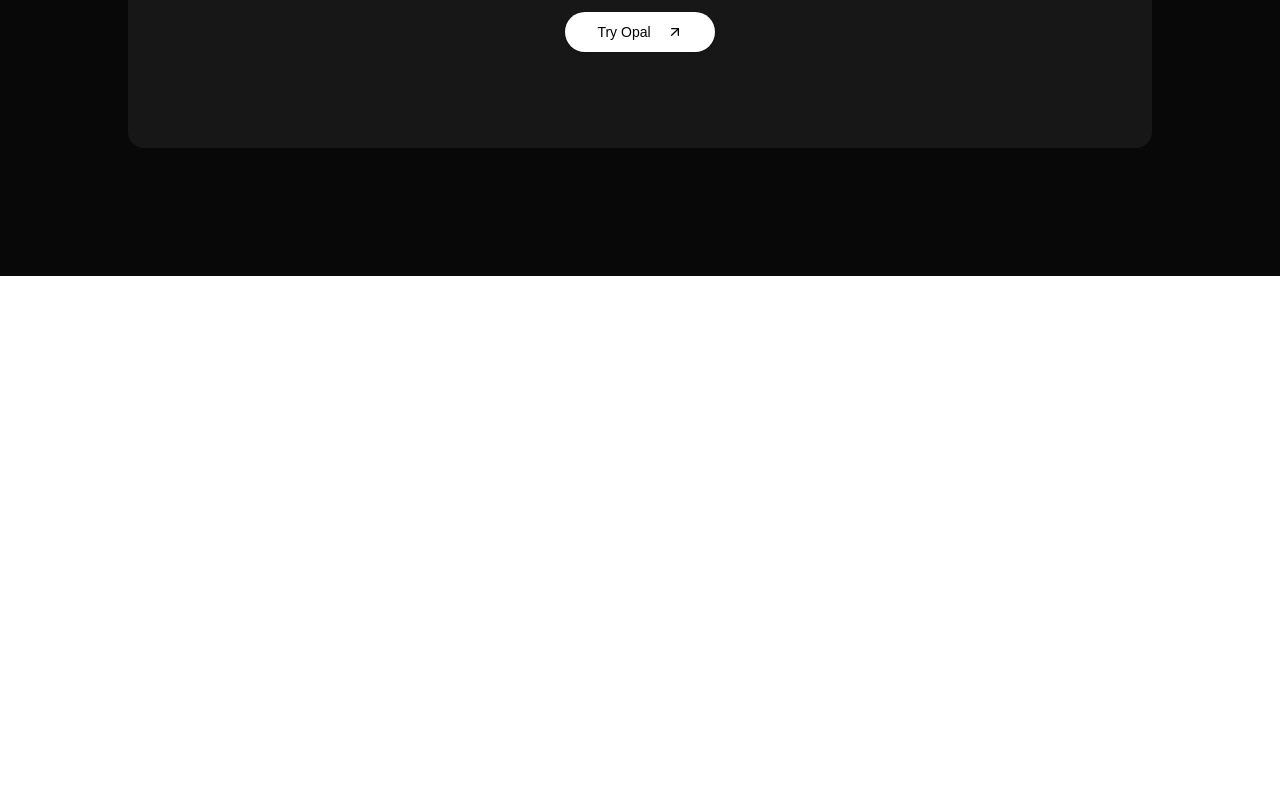
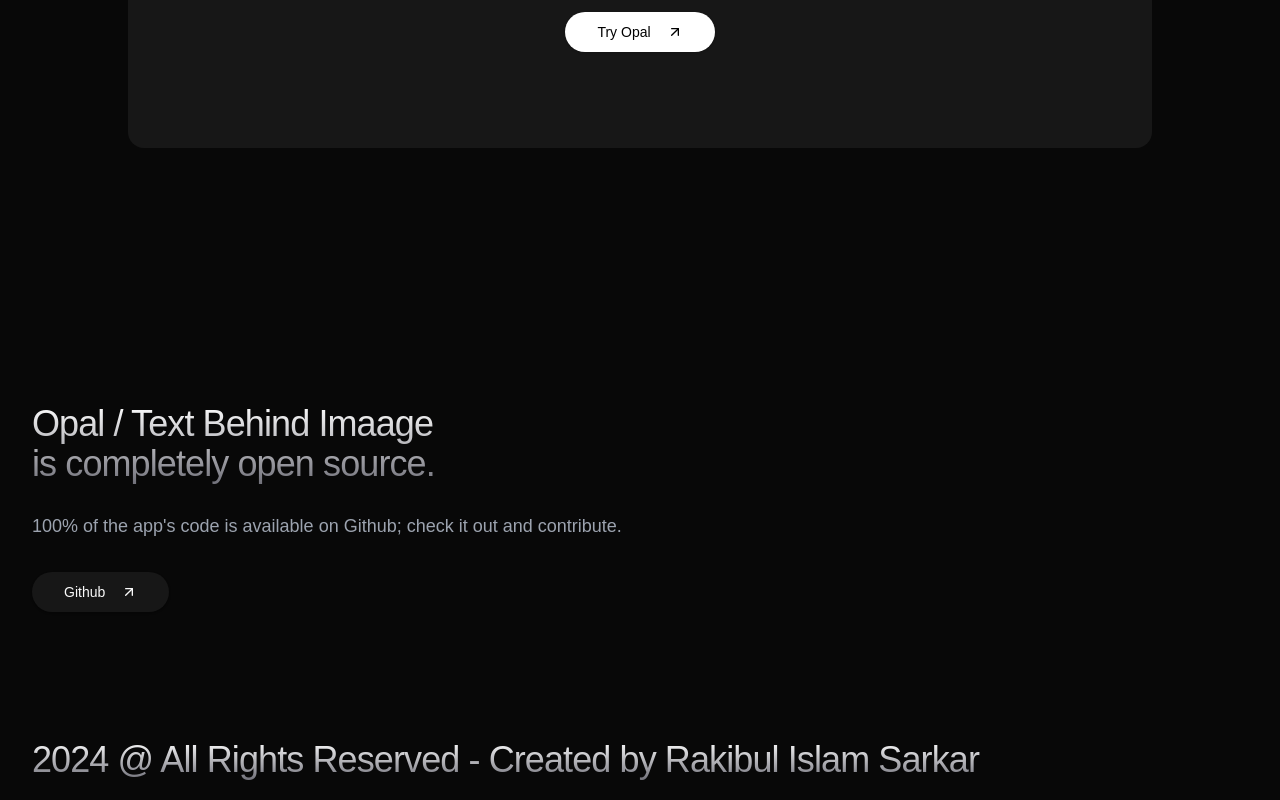
Before and after one commit to Rakibulislamsarkar/Text-Behind-Image, a Next.js app: page / in a window 1280 px wide. Shown: the part 2974-3774 px from the top of the page. Before the commit the page ends 3250 px from the top, so only its background shows below. Built offline with nearby package versions, Linux system fonts and the light colour scheme.

Commit message:
added footer and copyright

```diff
--- a/src/app/page.tsx
+++ b/src/app/page.tsx
@@ -1,16 +1,16 @@
-'use client'
+"use client";
 
-import { Button } from "@/components/ui/button"
-import { MenuIcon, ArrowUpRight } from 'lucide-react'
-import Link from "next/link"
-import { motion, AnimatePresence } from "framer-motion"
-import { InfiniteCarousel } from "@/components/global/Infinite-carousel"
-import { InfiniteCarousel2 } from "@/components/global/Infinite-carousel-2"
-import { useState } from "react"
-import Image from "next/image"
+import { Button } from "@/components/ui/button";
+import { MenuIcon, ArrowUpRight } from "lucide-react";
+import Link from "next/link";
+import { motion, AnimatePresence } from "framer-motion";
+import { InfiniteCarousel } from "@/components/global/Infinite-carousel";
+import { InfiniteCarousel2 } from "@/components/global/Infinite-carousel-2";
+import { useState } from "react";
+import Image from "next/image";
 
 export default function Home() {
-  const [menuOpen, setMenuOpen] = useState(false)
+  const [menuOpen, setMenuOpen] = useState(false);
 
   return (
     <div className="min-h-screen bg-[#080808] text-white relative">
@@ -19,8 +19,15 @@
         <div className="mx-auto max-w-7xl px-4 sm:px-6 lg:px-8">
           <div className="flex h-16 items-center justify-between">
             <div className="flex items-center gap-2">
-              <Image src="/opal-logo.svg" width={30} height={30} alt="Opal Logo" />
-              <span className="text-2xl sm:text-3xl font-bold tracking-tight bg-gradient-to-b from-white to-zinc-500 inline-block text-transparent bg-clip-text">Opal</span>
+              <Image
+                src="/opal-logo.svg"
+                width={30}
+                height={30}
+                alt="Opal Logo"
+              />
+              <span className="text-2xl sm:text-3xl font-bold tracking-tight bg-gradient-to-b from-white to-zinc-500 inline-block text-transparent bg-clip-text">
+                Opal
+              </span>
             </div>
             <div className="hidden md:flex items-center gap-4">
               <Button variant="secondary">Login</Button>
@@ -74,8 +81,8 @@
                 Effortlessly add text behind an image.
               </h1>
               <p className="text-lg md:text-lg text-gray-400 mb-8 max-w-3xl mx-auto leading-5">
-                Enhance your visuals effortlessly with seamless text overlays that
-                captivate and inspire.
+                Enhance your visuals effortlessly with seamless text overlays
+                that captivate and inspire.
               </p>
               <div className="mt-10 flex justify-center gap-4">
                 <Button className="rounded-full" size="lg" asChild>
@@ -94,14 +101,12 @@
           <InfiniteCarousel />
           <InfiniteCarousel2 />
           <div className="mx-auto max-w-7xl px-4 sm:px-6 lg:px-8">
-
             <p className="text-base md:text-2xl lg:text-[23.97px] md:tracking-[-0.13485px] md:leading-[28px] lg:tracking-[-0.13485px] lg:leading-[28px] tracking-[-0.3px] leading-[20px] mt-10 mb-10 text-gray-400">
               Opal uses advanced AI to effortlessly place text behind any image,
               creating visually stunning designs and empowering creators and
               businesses to craft captivating visuals with ease.
             </p>
           </div>
-
         </section>
 
         {/* Safety Section - Consistent spacing */}
@@ -140,7 +145,11 @@
                   Enhance Instagram with AI for stunning text-visual content!
                 </h2>
                 <div className="mt-10">
-                  <Button className="rounded-full bg-white text-black hover:bg-gray-200" size="lg" asChild>
+                  <Button
+                    className="rounded-full bg-white text-black hover:bg-gray-200"
+                    size="lg"
+                    asChild
+                  >
                     <Link href="/dashboard">
                       Try Opal
                       <ArrowUpRight className="ml-2" size={18} />
@@ -151,7 +160,31 @@
             </motion.div>
           </div>
         </section>
+        <div className="py-20 sm:py-32">
+          <div className="mx-auto max-w-7xl flex flex-col justify-center px-4 sm:px-6 lg:px-8 gap-7">
+            <h1 className="text-2xl lg:text-4xl xl:text-4xl tracking-tight font-medium bg-gradient-to-b from-white to-zinc-500 inline-block text-transparent bg-clip-text ">
+              Opal / Text Behind Imaage <br /> is completely open source.
+            </h1>
+            <p className="text-lg md:text-lg text-gray-400 mb-8">
+              100% of the app's code is available on Github; check it out and
+              contribute.
+            </p>
+          </div>
+            <div className="mx-auto max-w-7xl px-4 sm:px-6 lg:px-8">
+            <Button className="rounded-full" size="lg" asChild>
+              <Link href="https://github.com/Rakibulislamsarkar/Text-Behind-Image">
+                Github
+                <ArrowUpRight className="ml-2" size={18} />
+              </Link>
+            </Button>
+            </div>
+        </div>
+            <footer className="mx-auto max-w-7xl flex flex-col justify-center px-4 sm:px-6 lg:px-8 pb-5">
+            <h1 className="text-2xl lg:text-4xl xl:text-4xl tracking-tight font-medium bg-gradient-to-b from-white to-zinc-500 inline-block text-transparent bg-clip-text ">
+            2024 @  All Rights Reserved - Created by Rakibul Islam Sarkar
+            </h1>
+            </footer>
       </main>
     </div>
-  )
+  );
 }
```
Lines whose indentation alone changed are shown as unchanged.
